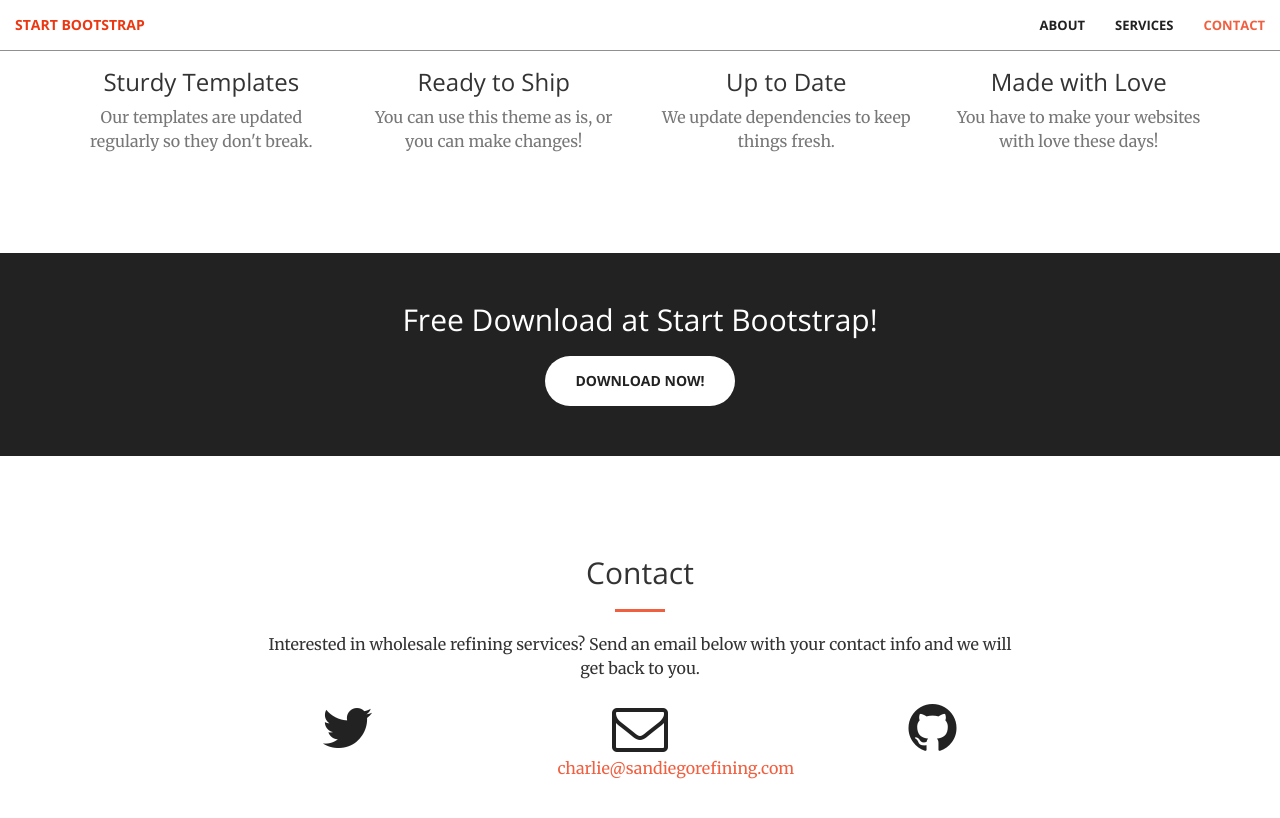
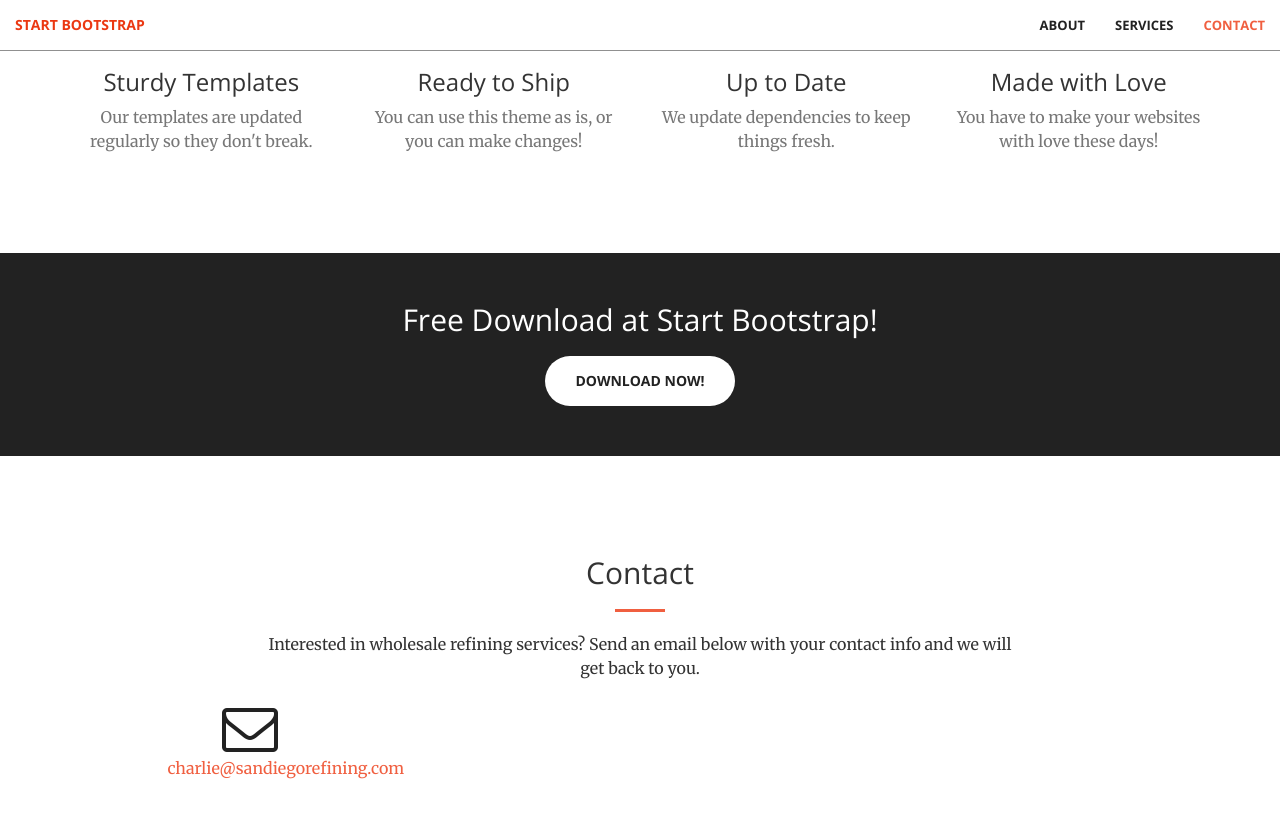
Before and after one commit to wesosan/wesosan.github.io, a Jekyll site: the page built from index.html, in a window 1280 px wide and 900 px high, scrolled down 1521 px. Shown: the top 818 px of the window. Built offline with Jekyll 4.4.1, drawn with Linux system fonts in a browser that asks for light colours.

Commit message:
Update contact.html

```diff
--- a/_includes/contact.html
+++ b/_includes/contact.html
@@ -6,24 +6,24 @@
                 <hr class="primary">
                 <p>Interested in wholesale refining services? Send an email below with your contact info and we will get back to you.</p>
             </div>
-        <div class="col-lg-2 col-lg-offset-2 text-center">
+        <!-- <div class="col-lg-2 col-lg-offset-2 text-center">
             <a href="https://twitter.com/{{ site.twitter_username }}">
                 <i class="fa fa-twitter fa-3x wow bounceIn" data-wow-delay=".1s"></i>
                 <p>{{ site.twitter_username }}</p>
             </a>
-        </div>
+        </div> -->
         <div class="col-lg-2 col-lg-offset-1 text-center">
             <a href="mailto:{{ site.email }}">
             <i class="fa fa-envelope-o fa-3x wow bounceIn" data-wow-delay=".1s"></i>
                 <p>{{ site.email }}</p>
             </a>
         </div>
-        <div class="col-lg-2 col-lg-offset-1 text-center">
+        <!-- <div class="col-lg-2 col-lg-offset-1 text-center">
             <a href="https://github.com/{{ site.github_username }}">
             <i class="fa fa-github fa-3x wow bounceIn" data-wow-delay=".1s"></i>
                 <p>{{ site.github_username }}</p>
             </a>
-        </div>
+        </div> -->
 
     </div>
 </section>
```
